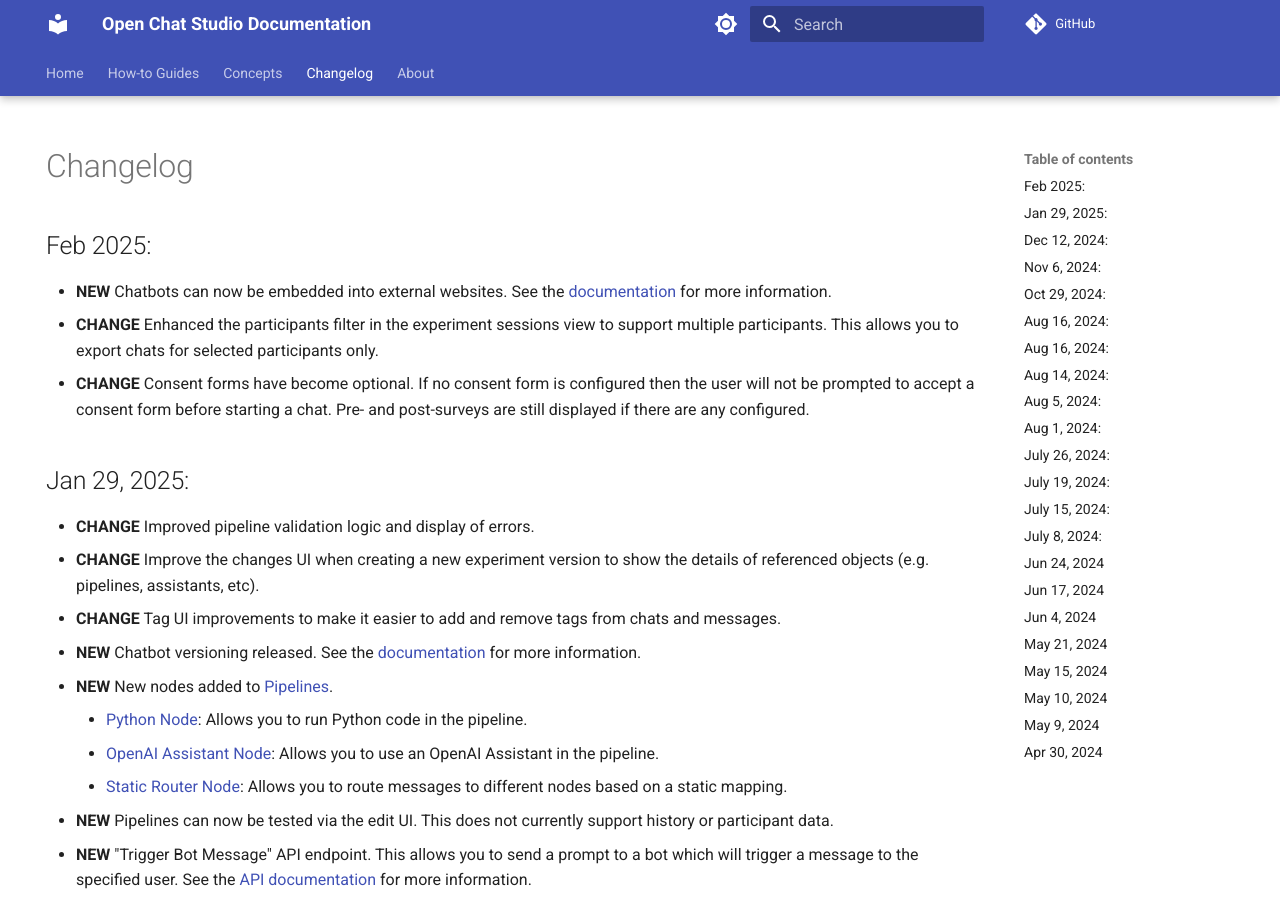
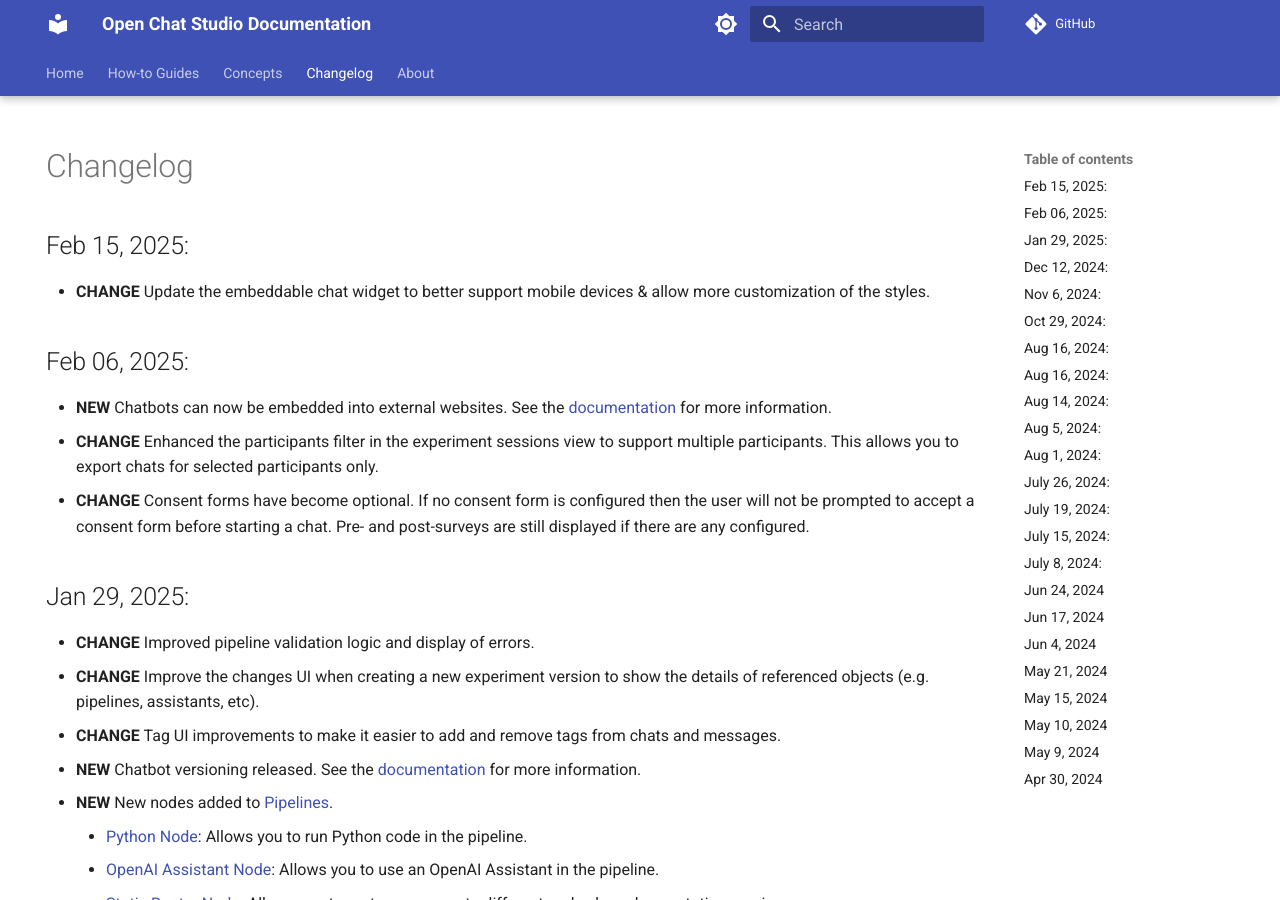
Before and after one commit to dimagi/open-chat-studio-docs, an MkDocs documentation site: the page built from docs/changelog.md, in a window 1280 px wide and 900 px high. Built offline with MkDocs 1.6.1 and Material for MkDocs 9.7.7, drawn with Linux system fonts in a browser that asks for light colours; emoji names are drawn with the system emoji font; a script that is not in the unit is left out; comment, search, counter and statistics services are not loaded.

Commit message:
update changelog

```diff
--- a/docs/changelog.md
+++ b/docs/changelog.md
@@ -5,7 +5,11 @@ hide:
 
 # Changelog
 
-## Feb 2025:
+## Feb 15, 2025:
+
+* **CHANGE** Update the embeddable chat widget to better support mobile devices & allow more customization of the styles.
+
+## Feb 06, 2025:
 
 * **NEW** Chatbots can now be embedded into external websites. See the [documentation](how-to/embed.md) for more information.
 * **CHANGE** Enhanced the participants filter in the experiment sessions view to support multiple participants. This allows you to export chats for selected participants only.
```
